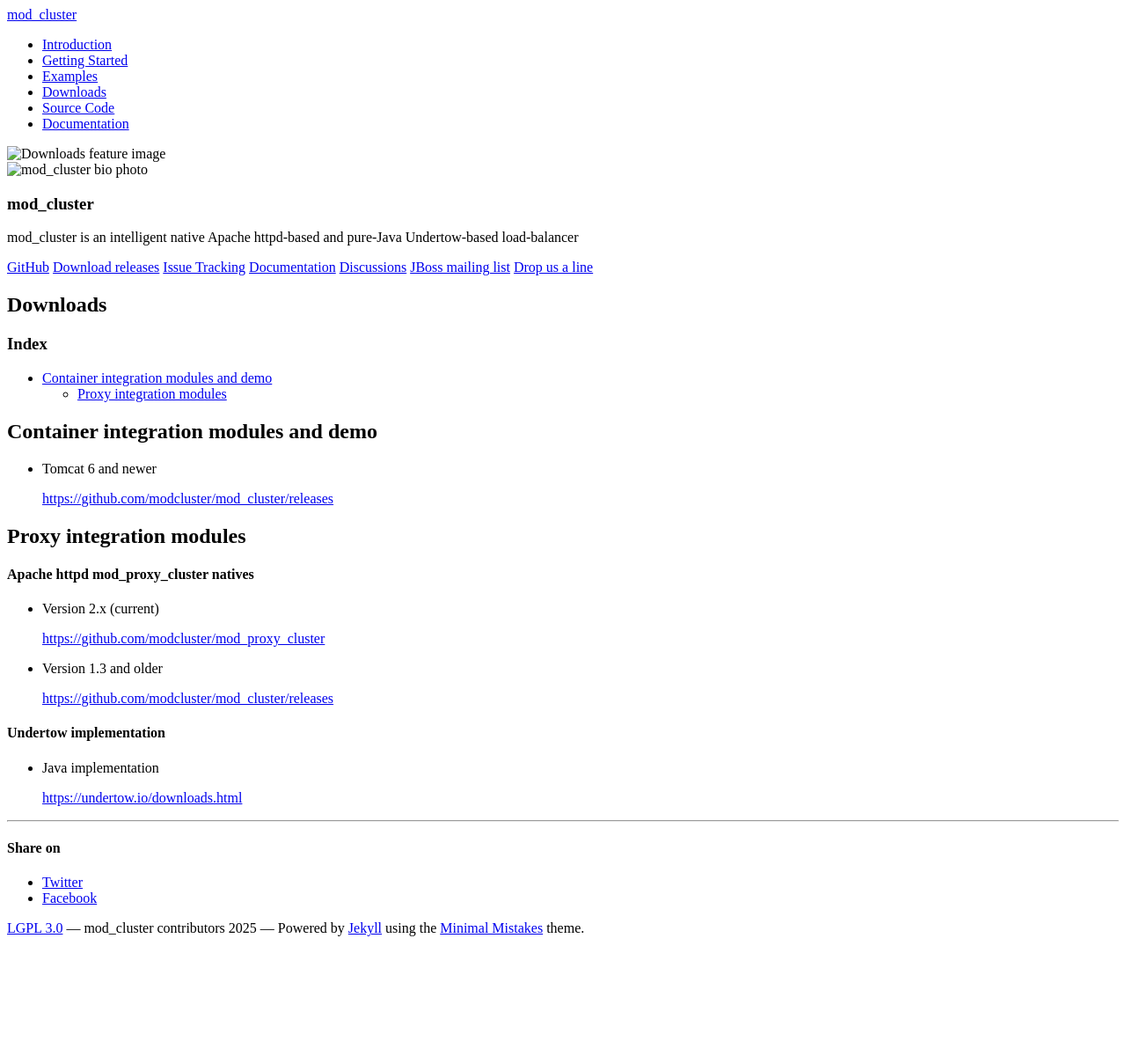
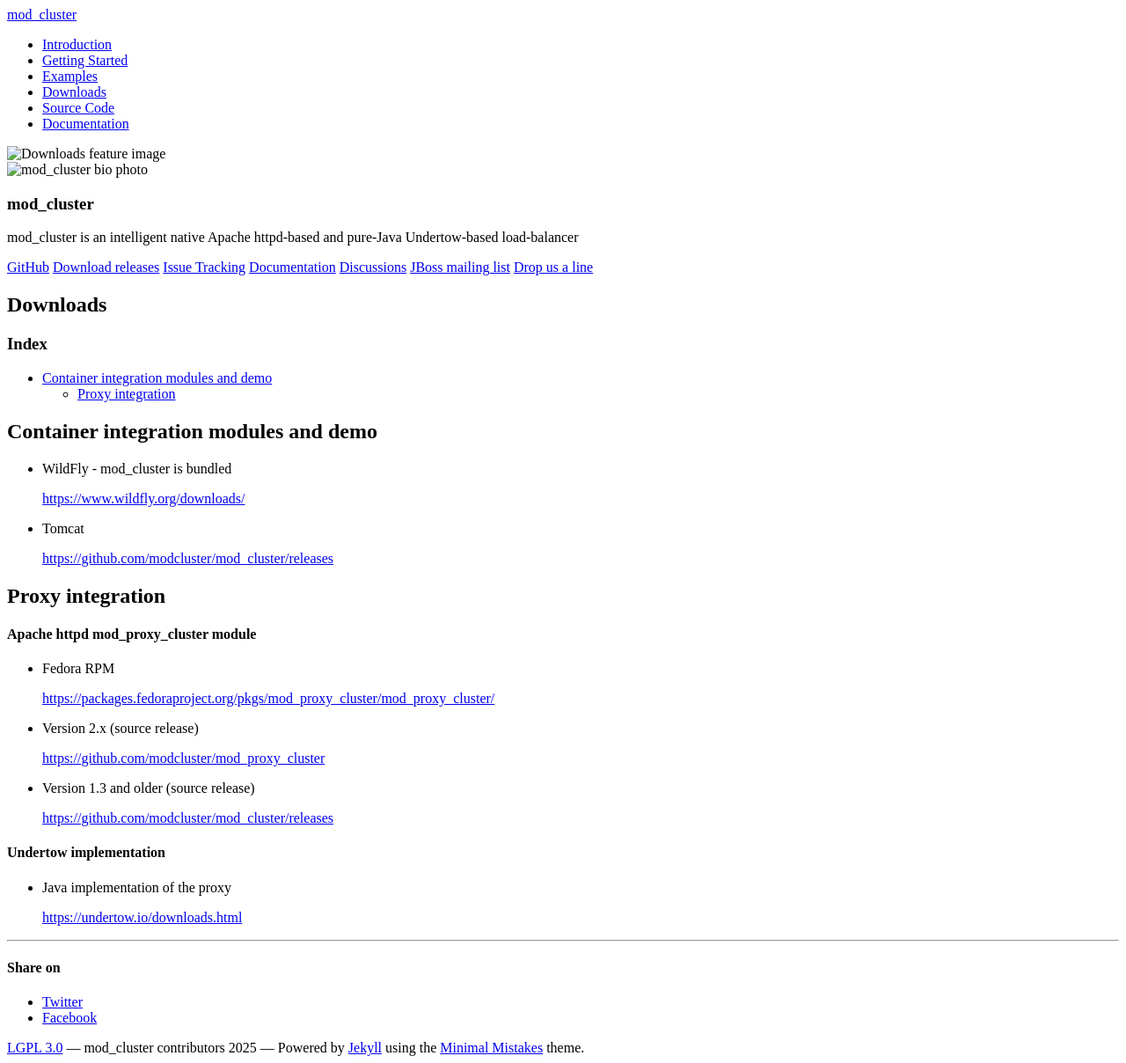
Before and after one commit to jajik/modcluster.io, a Jekyll site: the page built from downloads/index.md, in a window 1280 px wide. Shown: the whole page at 88% size. Built offline with Jekyll 4.4.1, drawn with Linux system fonts in a browser that asks for light colours; before the commit the page ends 1072 px from its top, so only the background shows below that.

Commit message:
Update downloads section.

```diff
--- a/downloads/index.md
+++ b/downloads/index.md
@@ -10,24 +10,32 @@
 
 # Container integration modules and demo
 
-* Tomcat 6 and newer
+* WildFly - mod_cluster is bundled
+
+    [https://www.wildfly.org/downloads/](https://www.wildfly.org/downloads/)
+
+* Tomcat
 
     [https://github.com/modcluster/mod_cluster/releases](https://github.com/modcluster/mod_cluster/releases)
 
-## Proxy integration modules
+## Proxy integration
 
-#### Apache httpd mod_proxy_cluster natives
+#### Apache httpd mod_proxy_cluster module
 
-* Version 2.x (current)
+* Fedora RPM
+
+    [https://packages.fedoraproject.org/pkgs/mod_proxy_cluster/mod_proxy_cluster/](https://packages.fedoraproject.org/pkgs/mod_proxy_cluster/mod_proxy_cluster/)
+
+* Version 2.x (source release)
 
     [https://github.com/modcluster/mod_proxy_cluster](https://github.com/modcluster/mod_proxy_cluster)
 
-* Version 1.3 and older
+* Version 1.3 and older (source release)
 
     [https://github.com/modcluster/mod_cluster/releases](https://github.com/modcluster/mod_cluster/releases)
 
 #### Undertow implementation
 
-* Java implementation
+* Java implementation of the proxy
 
     [https://undertow.io/downloads.html](https://undertow.io/downloads.html)
```
